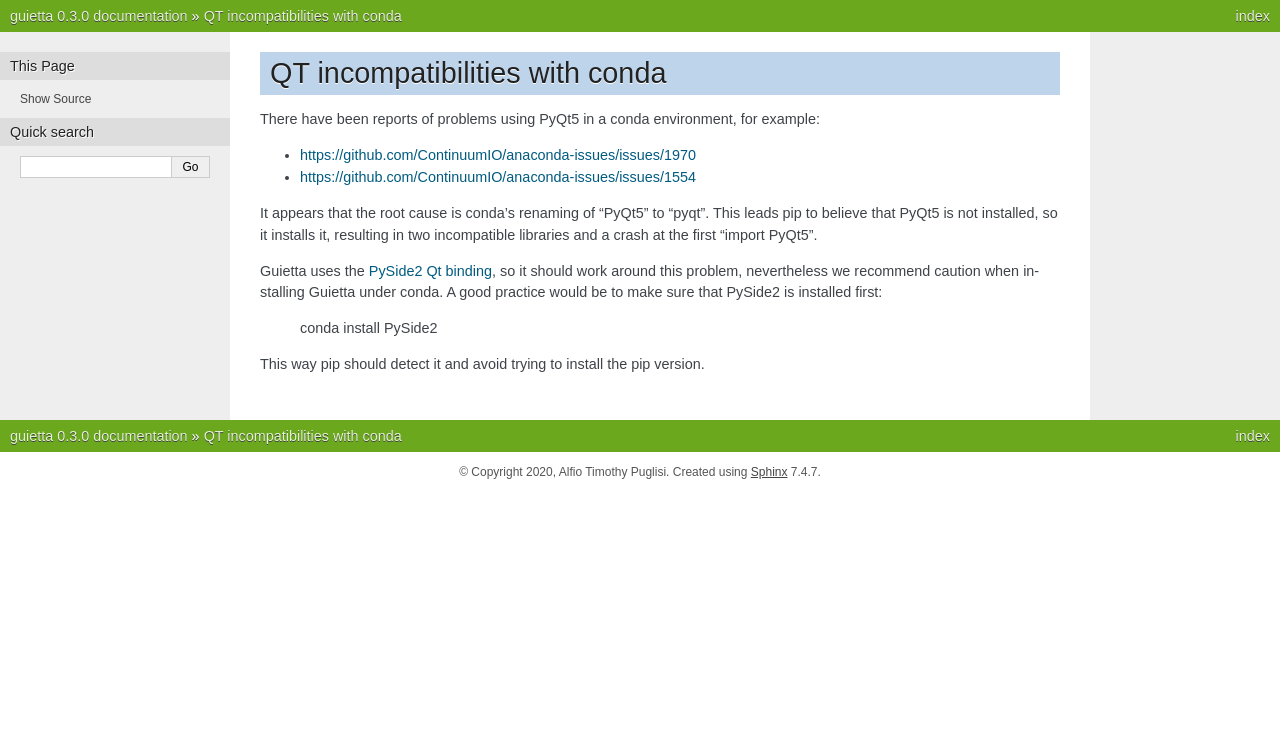
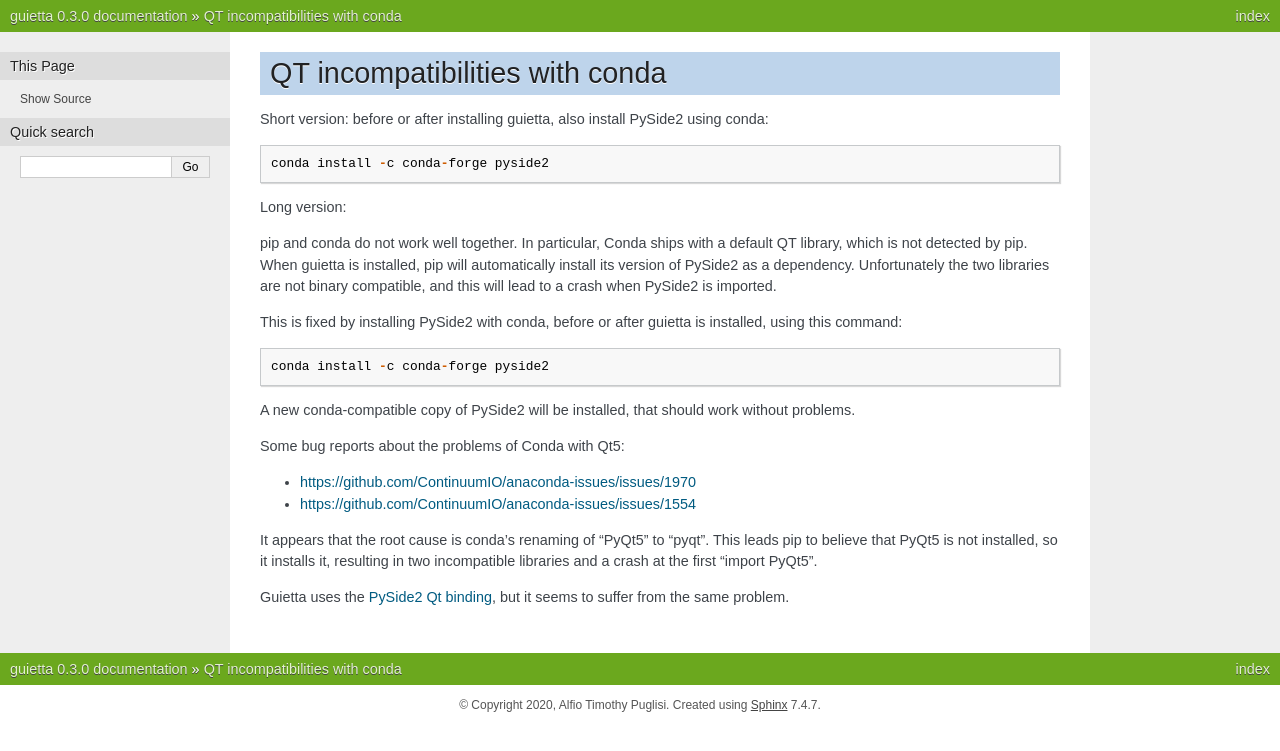
Before and after one commit to alfiopuglisi/guietta, a Sphinx documentation site: the page built from docs/qt_conda.rst, in a window 1280 px wide. Shown: the top 751 px of the page. Built offline with Sphinx 7.4.7, drawn with Linux system fonts in a browser that asks for light colours.

```diff
--- a/docs/qt_conda.rst
+++ b/docs/qt_conda.rst
@@ -2,8 +2,29 @@
 QT incompatibilities with conda
 ===============================
 
-There have been reports of problems using PyQt5 in a conda environment,
-for example:
+Short version: before or after installing guietta, also install PySide2
+using conda::
+
+
+  conda install -c conda-forge pyside2
+
+Long version:
+
+pip and conda do not work well together. In particular, Conda ships
+with a default QT library, which is not detected by pip. When guietta
+is installed, pip will automatically install its version of PySide2
+as a dependency. Unfortunately the two libraries are not binary compatible,
+and this will lead to a crash when PySide2 is imported.
+
+This is fixed by installing PySide2 with conda, before or after guietta
+is installed, using this command::
+
+  conda install -c conda-forge pyside2
+
+A new conda-compatible copy  of PySide2 will be installed, that
+should work without problems.
+
+Some bug reports about the problems of Conda with Qt5:
 
 - https://github.com/ContinuumIO/anaconda-issues/issues/1970
 - https://github.com/ContinuumIO/anaconda-issues/issues/1554
@@ -14,10 +35,4 @@ resulting in two incompatible libraries and a crash at the first
 "import PyQt5".
 
 Guietta uses the `PySide2 Qt binding <https://pypi.org/project/PySide2/>`_,
-so it should work around this problem, nevertheless we recommend caution
-when installing Guietta under conda. A good practice would be to make sure
-that PySide2 is installed first:
-
- conda install PySide2
-
-This way pip should detect it and avoid trying to install the pip version.
+but it seems to suffer from the same problem.
```
Also changed, not shown: CHANGELOG.md (+7 -6 lines).
